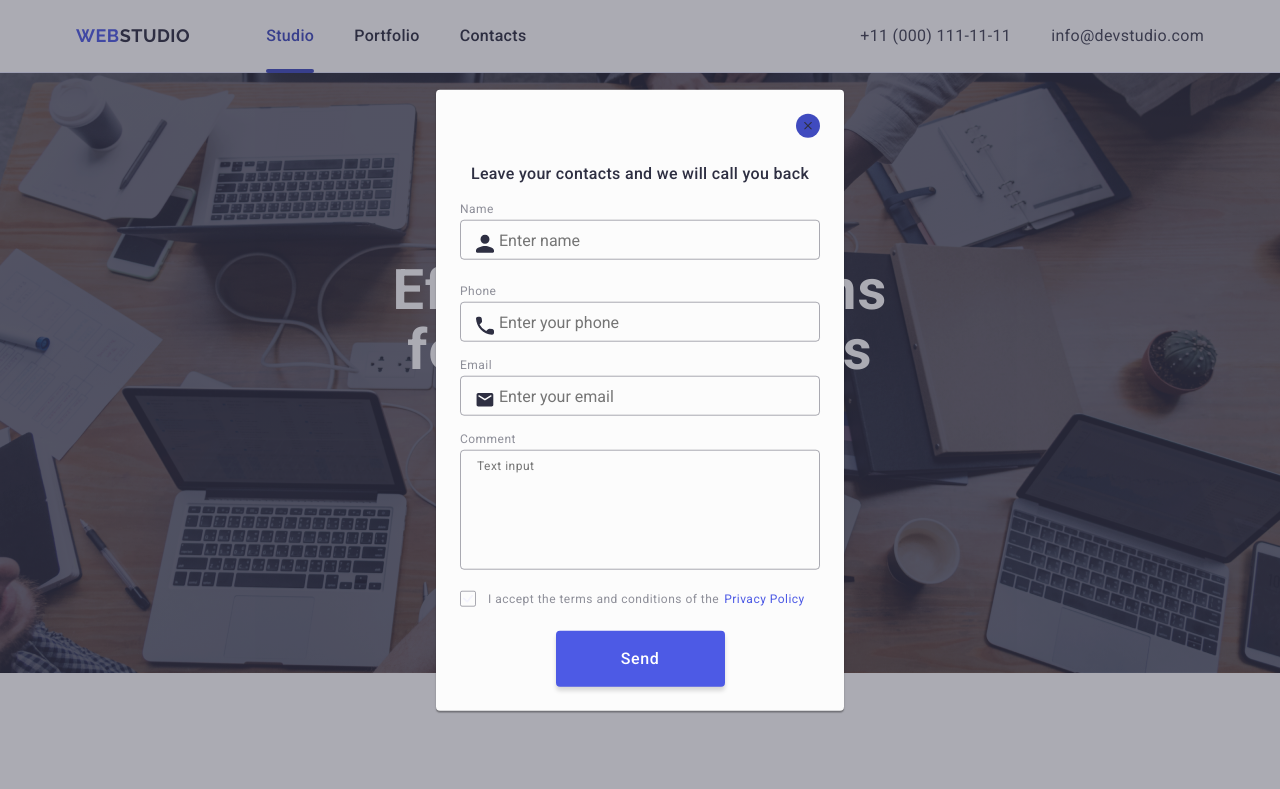
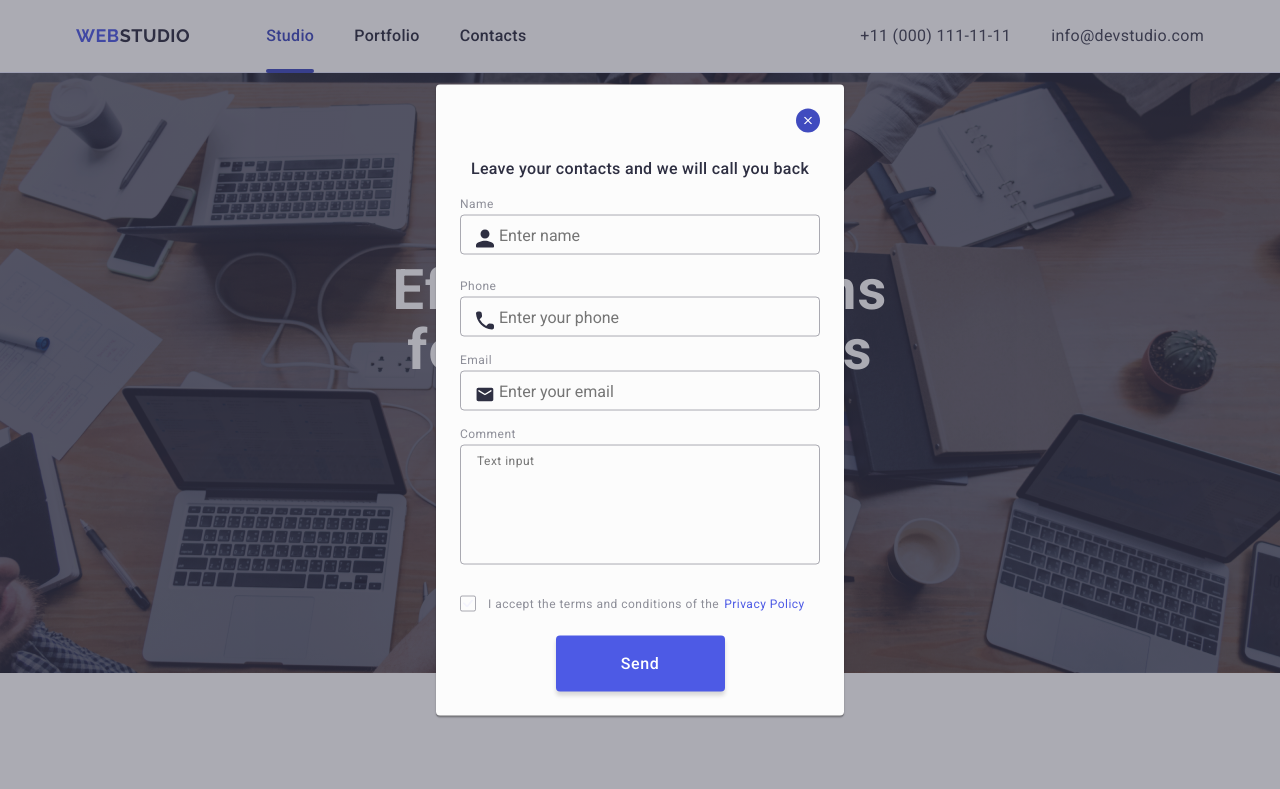
Before and after one commit to Notisi/goit-markup-hw-05, a plain HTML site: page index.html in a window 1280 px wide. Both pictures are taken after a click on the button 808 px from the left and 125 px from the top of the page. Shown: the top 789 px of the page. Drawn offline with nearby package versions, Linux system fonts and the light colour scheme.

Commit message:
add index file

```diff
--- a/css/styles.css
+++ b/css/styles.css
@@ -680,12 +680,8 @@ cursor: pointer;
         transition: fill 250ms cubic-bezier(0.4, 0, 0.2, 1);
     }
 
-    .modal-close-svg:hover{
-        fill: #ffffff
-    }
-
-    .modal-close-svg:focus {
-        fill: #ffffff
+    .modal-close:hover > .modal-close-svg, .modal-close:focus > .modal-close-svg {
+        fill: #FFFFFF;
     }
 
 
@@ -852,7 +848,6 @@ display: inline-flex;
     line-height: 117%;
     letter-spacing: 0.04em;
     color: #8e8f99;
-    display: flex;
     align-items: center;
 }
 
--- a/index.html
+++ b/index.html
@@ -156,7 +156,7 @@
                         </svg>
                     </div>
                 </div>
-                <div class="modal-field-wraper">
+                <div class="modal-field-wrap">
                     <label for="user-comment" class="modal-label">Comment</label>
                     <textarea name="user-comment" id="user-comment" class="model-textarea" placeholder="Text input"></textarea>
                 </div>
```
